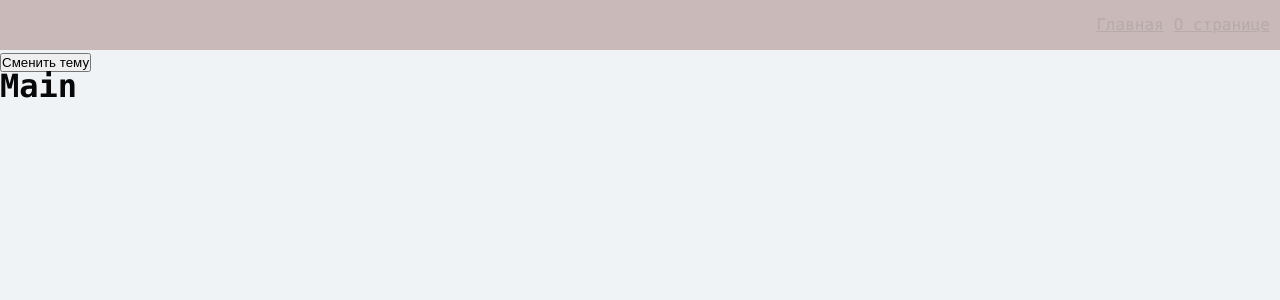
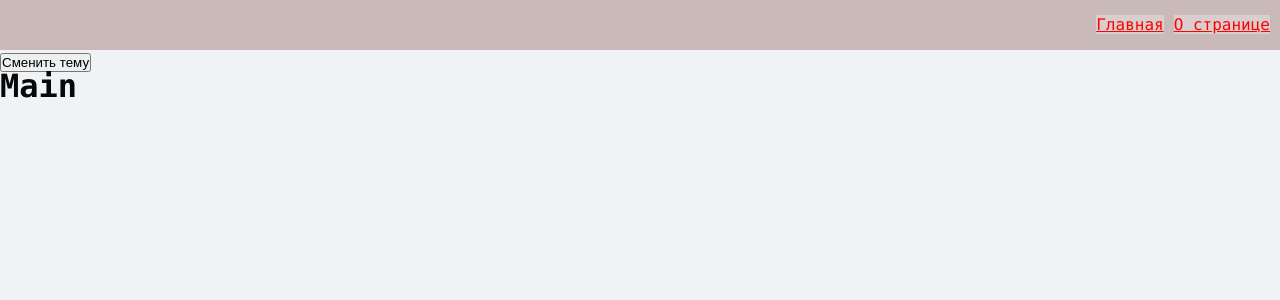
Before and after one commit to SergeyShabalin/Money_Shelf, a React app: page / in a window 1280 px wide. Shown: the top 300 px of the page. Built offline with nearby package versions, Linux system fonts and the light colour scheme.

Commit message:
12 navbar and first UI component add theme red

```diff
--- a/src/shared/ui/AppLink/AppLink.module.scss
+++ b/src/shared/ui/AppLink/AppLink.module.scss
@@ -9,3 +9,8 @@
 .secondary{
   color: var(--inverted-primary-color)
 }
+
+.red{
+  color: red;
+  background: rgba(255, 255, 255, 0.29);
+}
--- a/src/shared/ui/AppLink/AppLink.tsx
+++ b/src/shared/ui/AppLink/AppLink.tsx
@@ -5,7 +5,8 @@ import {Link, LinkProps} from "react-router-dom";
 
 export enum AppLinkTheme{
     PRIMARY = 'primary',
-    SECONDARY = 'secondary'
+    SECONDARY = 'secondary',
+    RED = 'red'
 }
 
 interface AppLinkProps extends LinkProps{
--- a/src/widgets/Navbar/ui/Navbar.tsx
+++ b/src/widgets/Navbar/ui/Navbar.tsx
@@ -11,8 +11,8 @@ export const Navbar = ({className}: NavbarProps) => {
     return (
         <div className={classNames(cls.Navbar, {}, [className])}>
             <div className={cls.links}>
-                <AppLink theme={AppLinkTheme.SECONDARY} to={'/'} className={cls.main_link}>Главная</AppLink>
-                <AppLink theme={AppLinkTheme.SECONDARY} to={'/about'}>О странице</AppLink>
+                <AppLink theme={AppLinkTheme.RED} to={'/'} className={cls.main_link}>Главная</AppLink>
+                <AppLink theme={AppLinkTheme.RED} to={'/about'}>О странице</AppLink>
             </div>
         </div>
     );
```
